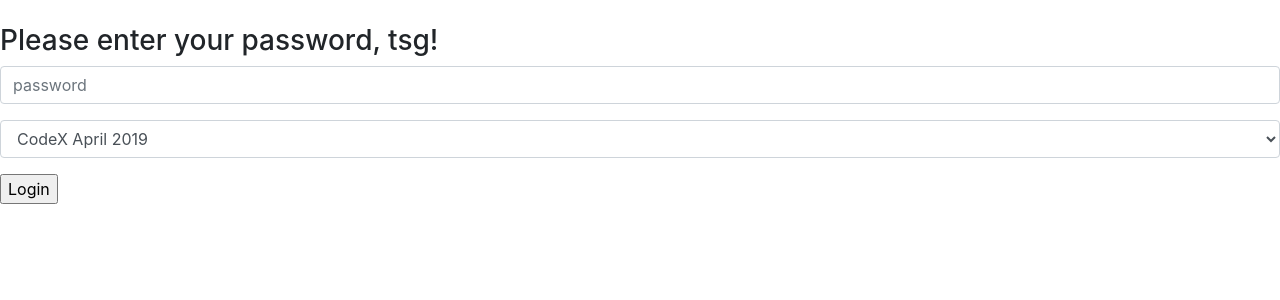
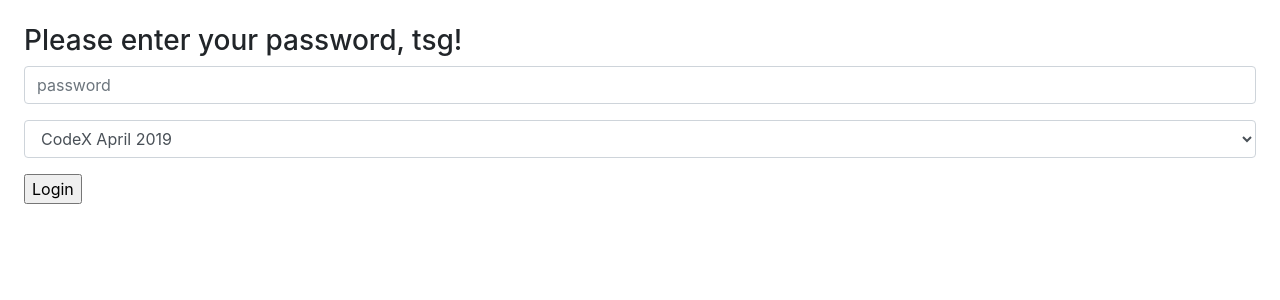
Before and after one commit to The-SCRIPT-Group/Hades, a Flask app: page /login/tsg in a window 1280 px wide. Shown: the top 300 px of the page. Run offline with Flask 2, Linux system fonts and the light colour scheme; some libraries are stand-ins or nearby versions.

Commit message:
Doesn't kiss the boundary

```diff
--- a/tsg_registration/templates/login.html
+++ b/tsg_registration/templates/login.html
@@ -4,10 +4,11 @@
         <meta name="viewport" content="width=device-width, initial-scale=1" />
     </head>
     <body>
+    <div class=".mx-auto px-4">
         <br/>
         <form action="/login/{{ user }}" method="post">
             <div class="form-group">
-                <h3>Please enter your password, {{ user }}!</h3>
+                <h3 class="display-6">Please enter your password, {{ user }}!</h3>
                 <p><input type=password name=password placeholder="password" class="form-control" required>
                 <p>
                 <select name="table" id="table" class="form-control" required>
@@ -19,4 +20,5 @@
                 </div>
             <p><input type=submit value=Login>
         </form>
+        </div>
     </body>
```
